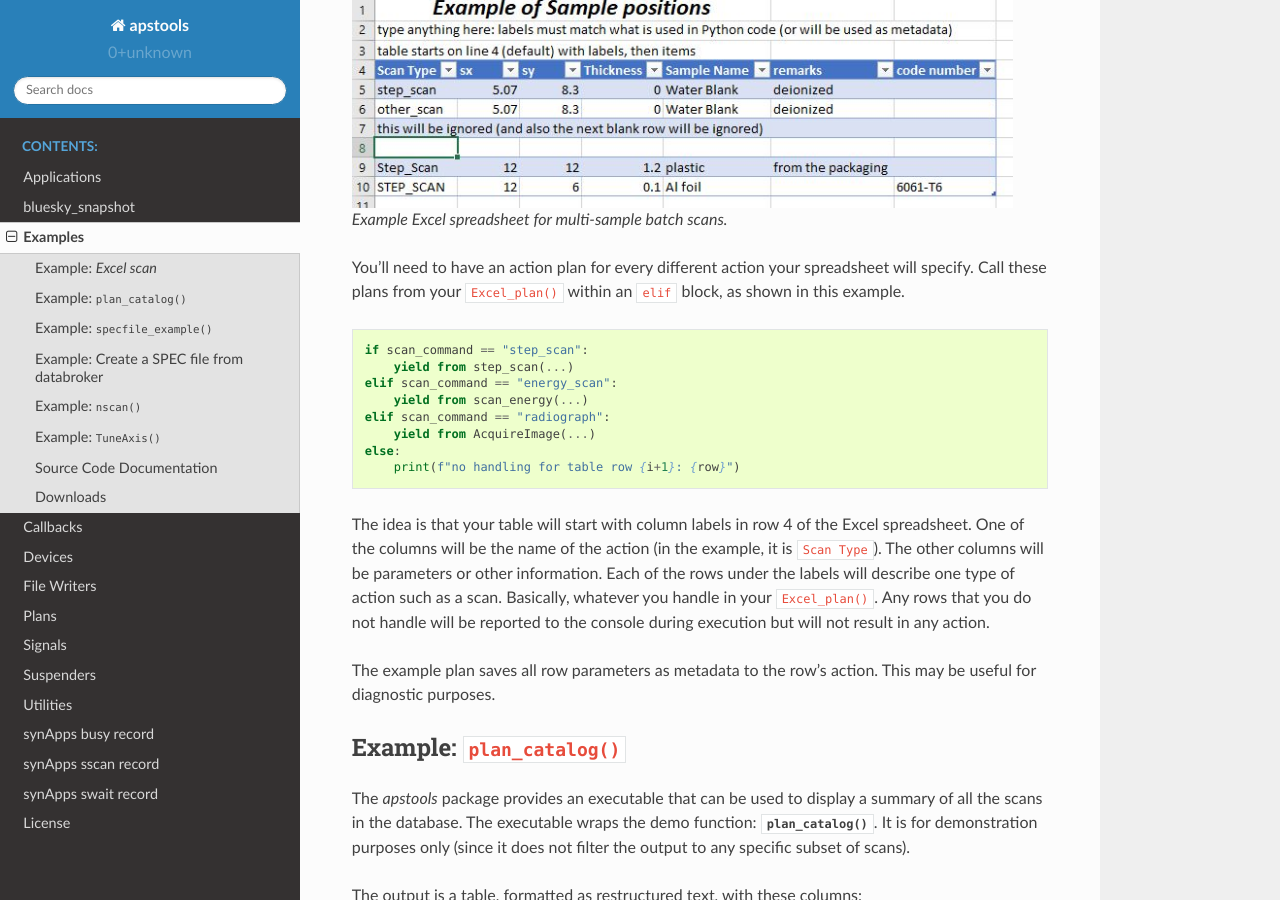
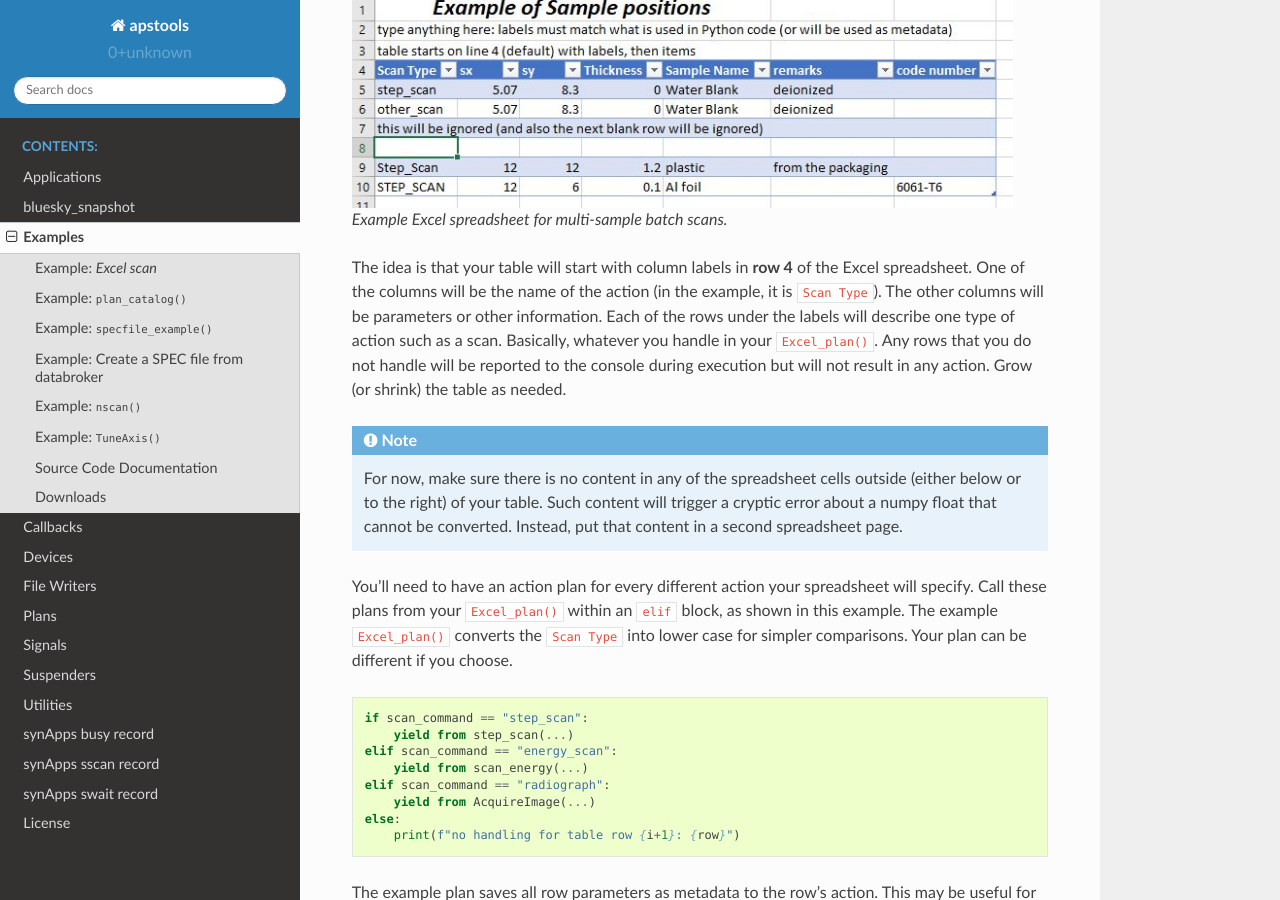
Before and after one commit to dogrecajb/apstools, a Sphinx documentation site: the page built from docs/source/examples.rst, in a window 1280 px wide and 900 px high, scrolled down 563 px. Built offline with Sphinx 7.4.7 and the Read the Docs theme 2.0.0, drawn with Linux system fonts in a browser that asks for light colours.

Commit message:
#114 DOC

```diff
--- a/docs/source/examples.rst
+++ b/docs/source/examples.rst
@@ -28,9 +28,28 @@ to write your own ``Excel_plan()``.
 
    Example Excel spreadsheet for multi-sample batch scans.
 
+The idea is that your table will start with column labels
+in **row 4** of the Excel spreadsheet.  One of the columns will be the name
+of the action (in the example, it is ``Scan Type``).  The other columns will
+be parameters or other information.  Each of the rows under the labels will
+describe one type of action such as a scan.  Basically, whatever you
+handle in your ``Excel_plan()``.
+Any rows that you do not handle will be reported to the console during execution
+but will not result in any action.
+Grow (or shrink) the table as needed.
+
+.. note::  For now, make sure there is no content in any of the spreadsheet
+   cells outside (either below or to the right) of your table.
+   Such content will trigger a cryptic error
+   about a numpy float that cannot be converted.  Instead, put that content
+   in a second spreadsheet page.
+
+   .. see: https://github.com/BCDA-APS/apstools/issues/116
+
 You'll need to have an action plan for every different action your spreadsheet
 will specify.  Call these plans from your ``Excel_plan()`` within an ``elif`` block,
-as shown in this example.
+as shown in this example.  The example ``Excel_plan()`` converts the ``Scan Type``
+into  lower case for simpler comparisons.  Your plan can be different if you choose.
 
 ::
 
```
Also changed, not shown: other parts of docs/source/examples.rst (+0 -16 lines).
